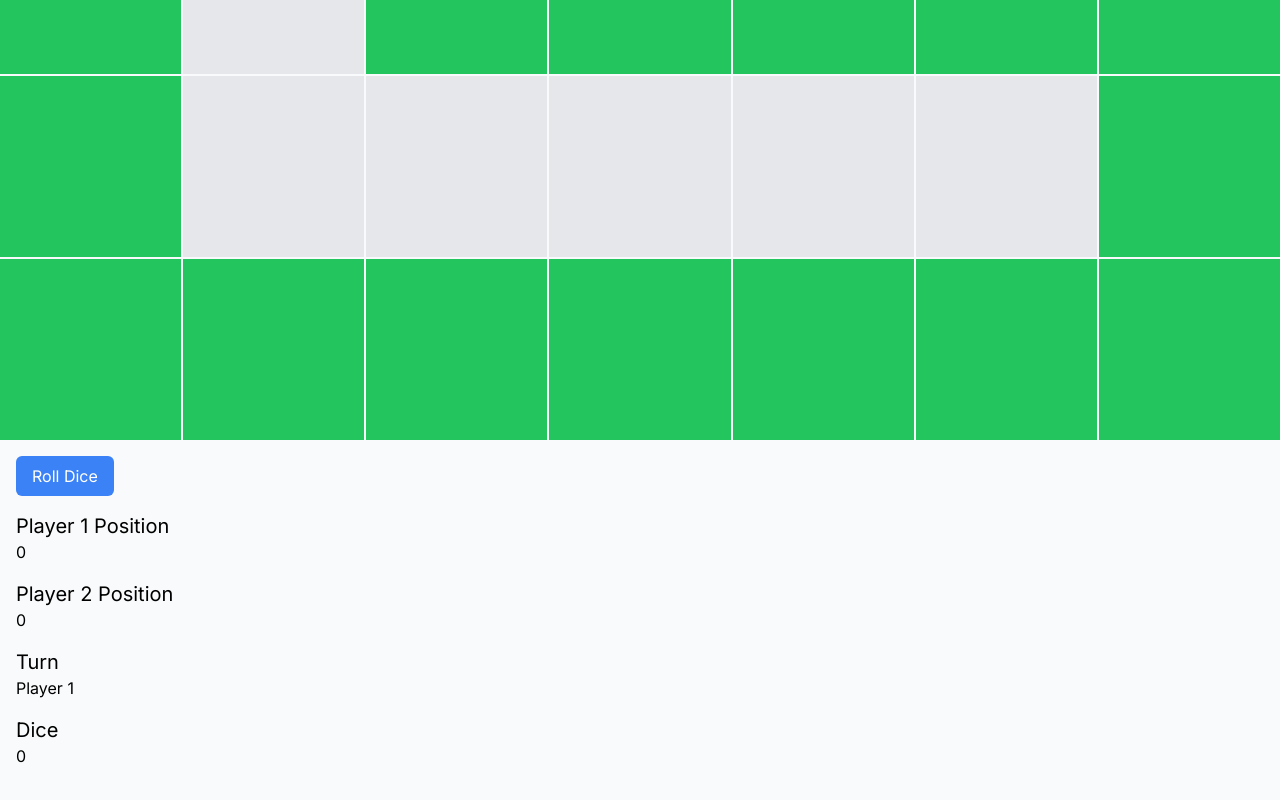
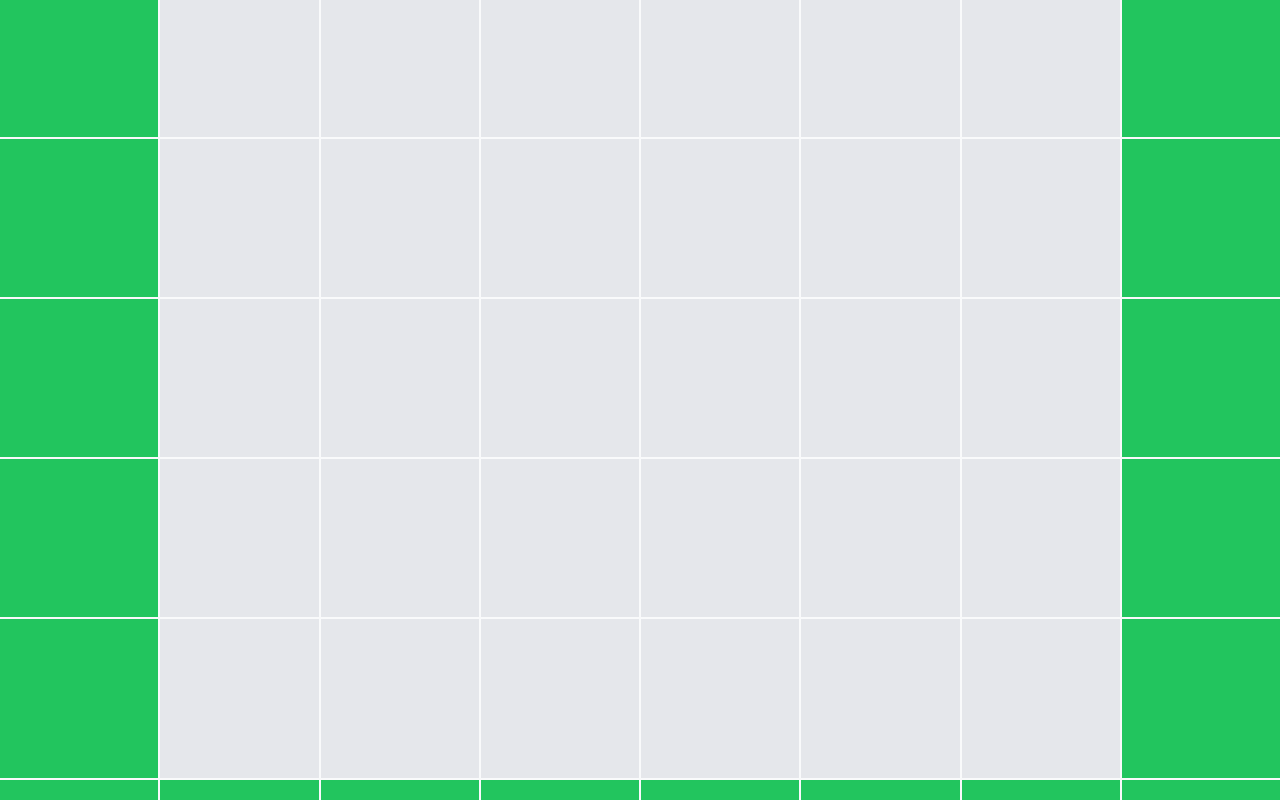
Before and after one commit to nrjdalal/cartel, a Next.js app: page / in a window 1280 px wide. Shown: the part 840-1640 px from the top of the page. Built offline with nearby package versions, Linux system fonts and the light colour scheme.

Commit message:
added dice by color

```diff
--- a/src/app/globals.css
+++ b/src/app/globals.css
@@ -2,32 +2,68 @@
 @tailwind components;
 @tailwind utilities;
 
-:root {
-  --foreground-rgb: 0, 0, 0;
-  --background-start-rgb: 214, 219, 220;
-  --background-end-rgb: 255, 255, 255;
-}
+@layer base {
+  :root {
+    --background: 0 0% 100%;
+    --foreground: 222.2 84% 4.9%;
+    --card: 0 0% 100%;
+    --card-foreground: 222.2 84% 4.9%;
+    --popover: 0 0% 100%;
+    --popover-foreground: 222.2 84% 4.9%;
+    --primary: 222.2 47.4% 11.2%;
+    --primary-foreground: 210 40% 98%;
+    --secondary: 210 40% 96.1%;
+    --secondary-foreground: 222.2 47.4% 11.2%;
+    --muted: 210 40% 96.1%;
+    --muted-foreground: 215.4 16.3% 46.9%;
+    --accent: 210 40% 96.1%;
+    --accent-foreground: 222.2 47.4% 11.2%;
+    --destructive: 0 84.2% 60.2%;
+    --destructive-foreground: 210 40% 98%;
+    --border: 214.3 31.8% 91.4%;
+    --input: 214.3 31.8% 91.4%;
+    --ring: 222.2 84% 4.9%;
+    --radius: 0.5rem;
+    --chart-1: 12 76% 61%;
+    --chart-2: 173 58% 39%;
+    --chart-3: 197 37% 24%;
+    --chart-4: 43 74% 66%;
+    --chart-5: 27 87% 67%;
+  }
 
-@media (prefers-color-scheme: dark) {
-  :root {
-    --foreground-rgb: 255, 255, 255;
-    --background-start-rgb: 0, 0, 0;
-    --background-end-rgb: 0, 0, 0;
+  .dark {
+    --background: 222.2 84% 4.9%;
+    --foreground: 210 40% 98%;
+    --card: 222.2 84% 4.9%;
+    --card-foreground: 210 40% 98%;
+    --popover: 222.2 84% 4.9%;
+    --popover-foreground: 210 40% 98%;
+    --primary: 210 40% 98%;
+    --primary-foreground: 222.2 47.4% 11.2%;
+    --secondary: 217.2 32.6% 17.5%;
+    --secondary-foreground: 210 40% 98%;
+    --muted: 217.2 32.6% 17.5%;
+    --muted-foreground: 215 20.2% 65.1%;
+    --accent: 217.2 32.6% 17.5%;
+    --accent-foreground: 210 40% 98%;
+    --destructive: 0 62.8% 30.6%;
+    --destructive-foreground: 210 40% 98%;
+    --border: 217.2 32.6% 17.5%;
+    --input: 217.2 32.6% 17.5%;
+    --ring: 212.7 26.8% 83.9%;
+    --chart-1: 220 70% 50%;
+    --chart-2: 160 60% 45%;
+    --chart-3: 30 80% 55%;
+    --chart-4: 280 65% 60%;
+    --chart-5: 340 75% 55%;
   }
 }
 
-body {
-  color: rgb(var(--foreground-rgb));
-  background: linear-gradient(
-      to bottom,
-      transparent,
-      rgb(var(--background-end-rgb))
-    )
-    rgb(var(--background-start-rgb));
-}
-
-@layer utilities {
-  .text-balance {
-    text-wrap: balance;
+@layer base {
+  * {
+    @apply border-border;
+  }
+  body {
+    @apply bg-background text-foreground;
   }
 }
--- a/src/app/page.tsx
+++ b/src/app/page.tsx
@@ -1,9 +1,11 @@
 'use client'
 
+import { cn } from '@/lib/utils'
+import { Dice1, Dice2, Dice3, Dice4, Dice5, Dice6 } from 'lucide-react'
 import { useState } from 'react'
 
 export default function Home() {
-  const gridBlocks = Array.from({ length: 49 }, (_, i) => i)
+  const gridBlocks = Array.from({ length: 64 }, (_, i) => i)
 
   const playableBlocks = [
     {
@@ -36,114 +38,126 @@ export default function Home() {
     },
     {
       id: 7,
-      block: 13,
+      block: 7,
     },
     {
       id: 8,
-      block: 20,
+      block: 15,
     },
     {
       id: 9,
-      block: 19,
+      block: 23,
     },
     {
       id: 10,
-      block: 18,
+      block: 31,
     },
     {
       id: 11,
-      block: 17,
+      block: 39,
     },
     {
       id: 12,
+      block: 47,
+    },
+    {
+      id: 13,
+      block: 55,
+    },
+    {
+      id: 14,
+      block: 63,
+    },
+    {
+      id: 15,
+      block: 62,
+    },
+    {
+      id: 16,
+      block: 61,
+    },
+    {
+      id: 17,
+      block: 60,
+    },
+    {
+      id: 18,
+      block: 59,
+    },
+    {
+      id: 19,
+      block: 58,
+    },
+    {
+      id: 20,
+      block: 57,
+    },
+    {
+      id: 21,
+      block: 56,
+    },
+    {
+      id: 22,
+      block: 48,
+    },
+    {
+      id: 23,
+      block: 40,
+    },
+    {
+      id: 24,
+      block: 32,
+    },
+    {
+      id: 25,
+      block: 24,
+    },
+    {
+      id: 26,
       block: 16,
     },
     {
-      id: 13,
-      block: 23,
-    },
-    {
-      id: 14,
-      block: 30,
-    },
-    {
-      id: 15,
-      block: 31,
-    },
-    {
-      id: 16,
-      block: 32,
-    },
-    {
-      id: 17,
-      block: 33,
-    },
-    {
-      id: 18,
-      block: 34,
-    },
-    {
-      id: 19,
-      block: 41,
-    },
-    {
-      id: 20,
-      block: 48,
-    },
-    {
-      id: 21,
-      block: 47,
-    },
-    {
-      id: 22,
-      block: 46,
-    },
-    {
-      id: 23,
-      block: 45,
-    },
-    {
-      id: 24,
-      block: 44,
-    },
-    {
-      id: 25,
-      block: 43,
-    },
-    {
-      id: 26,
-      block: 42,
-    },
-    {
       id: 27,
-      block: 35,
-    },
-    {
-      id: 28,
-      block: 28,
-    },
-    {
-      id: 29,
-      block: 21,
-    },
-    {
-      id: 30,
-      block: 14,
-    },
-    {
-      id: 31,
-      block: 7,
+      block: 8,
     },
   ]
 
   const [playerPosition, setPlayerPosition] = useState([0, 0])
+  const [amount, setAmount] = useState([1500, 1500])
   const [turn, setTurn] = useState(0)
   const [dice, setDice] = useState(0)
 
   return (
     <main className="flex min-h-screen items-center justify-center flex-col bg-gray-50 ">
-      <div className="aspect-[9/16] h-full w-full">
-        <div className="grid grid-cols-7 gap-0.5">
+      <div className="aspect-[9/16] h-full w-full flex items-center justify-center relative">
+        <div className="absolute right-4 bottom-4 flex items-center justify-center">
+          <button
+            onClick={() => {
+              const dice = Math.floor(Math.random() * 6) + 1
+              setDice(dice)
+              setPlayerPosition((prev) => {
+                const newPlayerPosition = [...prev]
+                newPlayerPosition[turn] += dice
+                return newPlayerPosition
+              })
+              setTurn((prev) => (prev === 0 ? 1 : 0))
+            }}
+            className={cn(
+              'bg-blue-500 text-white rounded-md size-12 flex justify-center items-center p-2',
+              turn === 0 && 'bg-red-500',
+              turn === 1 && 'bg-blue-500'
+            )}
+          >
+            {dice === 1 && <Dice1 className="size-8" />}
+            {dice === 2 && <Dice2 className="size-8" />}
+            {dice === 3 && <Dice3 className="size-8" />}
+            {dice === 4 && <Dice4 className="size-8" />}
+            {dice === 5 && <Dice5 className="size-8" />}
+            {dice === 6 && <Dice6 className="size-8" />}
+          </button>
+        </div>
+
+        <div className="grid grid-cols-8 gap-0.5 w-full">
           {gridBlocks.map((block) => (
             <div key={block}>
               <div
@@ -158,54 +172,20 @@ export default function Home() {
                 {playableBlocks.find(
                   (playableBlock) => playableBlock.block === block
                 )?.id ===
-                  playerPosition[0] % 32 && (
+                  playerPosition[0] % 28 && (
                   <div className="size-6 bg-red-500 rounded-full"></div>
                 )}
 
                 {playableBlocks.find(
                   (playableBlock) => playableBlock.block === block
                 )?.id ===
-                  playerPosition[1] % 32 && (
+                  playerPosition[1] % 28 && (
                   <div className="size-6 bg-blue-500 rounded-full"></div>
                 )}
               </div>
             </div>
           ))}
         </div>
-
-        <div className="p-4 text-black">
-          <button
-            onClick={() => {
-              const dice = Math.floor(Math.random() * 6) + 1
-              setDice(dice)
-              setPlayerPosition((prev) => {
-                const newPlayerPosition = [...prev]
-                newPlayerPosition[turn] += dice
-                return newPlayerPosition
-              })
-              setTurn((prev) => (prev === 0 ? 1 : 0))
-            }}
-            className="px-4 py-2 bg-blue-500 text-white rounded-md"
-          >
-            Roll Dice
-          </button>
-          <div className="mt-4">
-            <h1 className="text-xl">Player 1 Position</h1>
-            <p>{playerPosition[0]}</p>
-          </div>
-          <div className="mt-4">
-            <h1 className="text-xl">Player 2 Position</h1>
-            <p>{playerPosition[1]}</p>
-          </div>
-          <div className="mt-4">
-            <h1 className="text-xl">Turn</h1>
-            <p>Player {turn + 1}</p>
-          </div>
-          <div className="mt-4">
-            <h1 className="text-xl">Dice</h1>
-            <p>{dice ? 'Unrolled' : dice}</p>
-          </div>
-        </div>
       </div>
     </main>
   )
--- /dev/null
+++ b/src/lib/utils.ts
@@ -0,0 +1,6 @@
+import { type ClassValue, clsx } from "clsx"
+import { twMerge } from "tailwind-merge"
+
+export function cn(...inputs: ClassValue[]) {
+  return twMerge(clsx(inputs))
+}
--- a/tailwind.config.ts
+++ b/tailwind.config.ts
@@ -1,20 +1,80 @@
-import type { Config } from "tailwindcss";
+import type { Config } from "tailwindcss"
 
-const config: Config = {
+const config = {
+  darkMode: ["class"],
   content: [
-    "./src/pages/**/*.{js,ts,jsx,tsx,mdx}",
-    "./src/components/**/*.{js,ts,jsx,tsx,mdx}",
-    "./src/app/**/*.{js,ts,jsx,tsx,mdx}",
-  ],
+    './pages/**/*.{ts,tsx}',
+    './components/**/*.{ts,tsx}',
+    './app/**/*.{ts,tsx}',
+    './src/**/*.{ts,tsx}',
+	],
+  prefix: "",
   theme: {
+    container: {
+      center: true,
+      padding: "2rem",
+      screens: {
+        "2xl": "1400px",
+      },
+    },
     extend: {
-      backgroundImage: {
-        "gradient-radial": "radial-gradient(var(--tw-gradient-stops))",
-        "gradient-conic":
-          "conic-gradient(from 180deg at 50% 50%, var(--tw-gradient-stops))",
+      colors: {
+        border: "hsl(var(--border))",
+        input: "hsl(var(--input))",
+        ring: "hsl(var(--ring))",
+        background: "hsl(var(--background))",
+        foreground: "hsl(var(--foreground))",
+        primary: {
+          DEFAULT: "hsl(var(--primary))",
+          foreground: "hsl(var(--primary-foreground))",
+        },
+        secondary: {
+          DEFAULT: "hsl(var(--secondary))",
+          foreground: "hsl(var(--secondary-foreground))",
+        },
+        destructive: {
+          DEFAULT: "hsl(var(--destructive))",
+          foreground: "hsl(var(--destructive-foreground))",
+        },
+        muted: {
+          DEFAULT: "hsl(var(--muted))",
+          foreground: "hsl(var(--muted-foreground))",
+        },
+        accent: {
+          DEFAULT: "hsl(var(--accent))",
+          foreground: "hsl(var(--accent-foreground))",
+        },
+        popover: {
+          DEFAULT: "hsl(var(--popover))",
+          foreground: "hsl(var(--popover-foreground))",
+        },
+        card: {
+          DEFAULT: "hsl(var(--card))",
+          foreground: "hsl(var(--card-foreground))",
+        },
+      },
+      borderRadius: {
+        lg: "var(--radius)",
+        md: "calc(var(--radius) - 2px)",
+        sm: "calc(var(--radius) - 4px)",
+      },
+      keyframes: {
+        "accordion-down": {
+          from: { height: "0" },
+          to: { height: "var(--radix-accordion-content-height)" },
+        },
+        "accordion-up": {
+          from: { height: "var(--radix-accordion-content-height)" },
+          to: { height: "0" },
+        },
+      },
+      animation: {
+        "accordion-down": "accordion-down 0.2s ease-out",
+        "accordion-up": "accordion-up 0.2s ease-out",
       },
     },
   },
-  plugins: [],
-};
-export default config;
+  plugins: [require("tailwindcss-animate")],
+} satisfies Config
+
+export default config
```
Also changed, not shown: package.json (+6 -1 lines), components.json (added), 1 other file (tests, documents, lock files or other folders).
